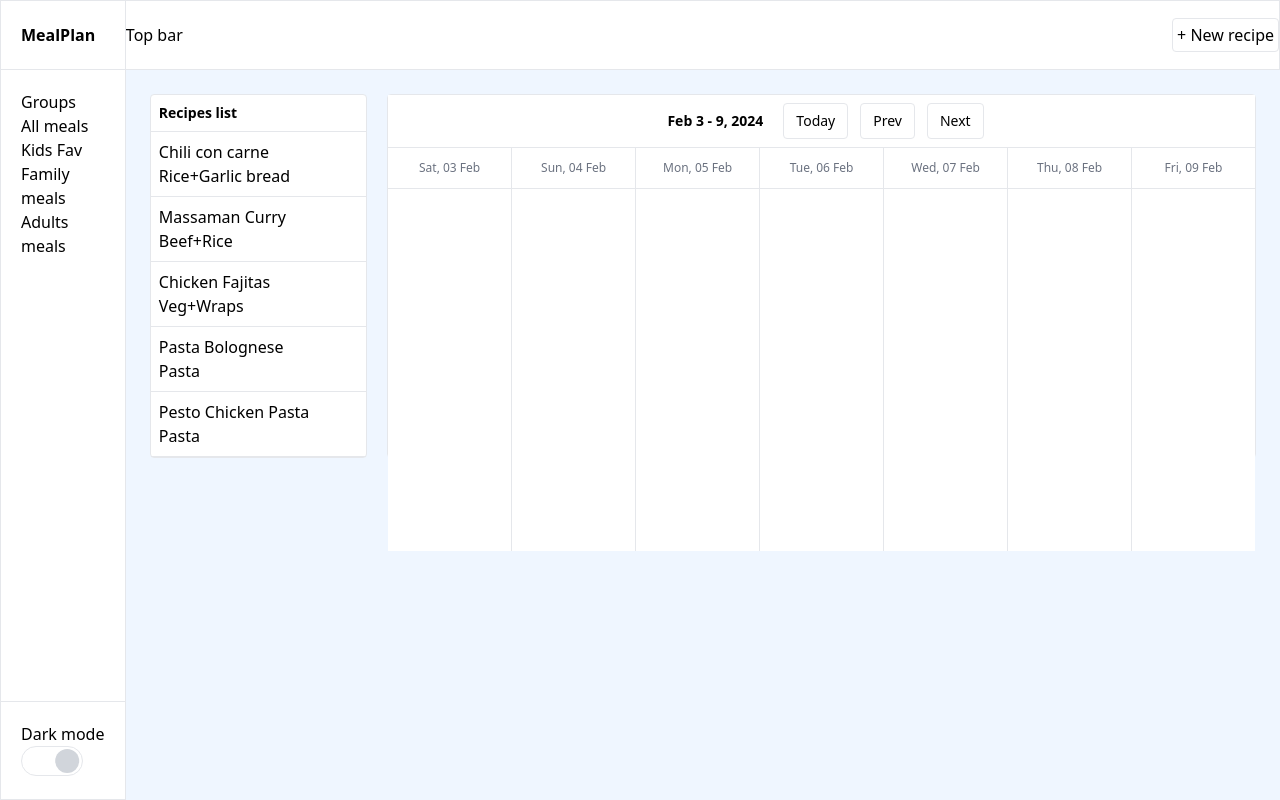
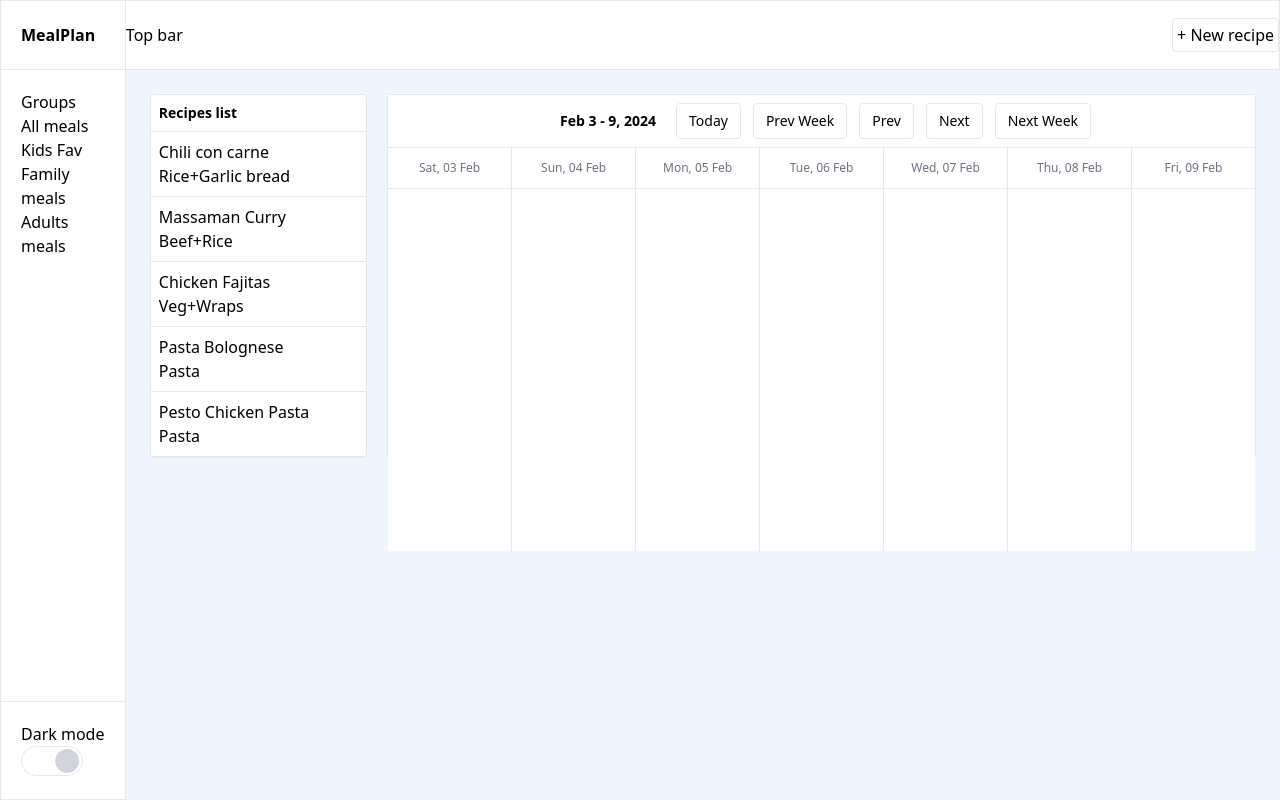
Before and after one commit to irynahowarth/meal-planning, a React (Vite) app: page / in a window 1280 px wide. Built offline with nearby package versions, Linux system fonts and the light colour scheme.

Commit message:
[feature]: add nextWeek/prevWeek buttons functionality.

```diff
--- a/src/components/Board.jsx
+++ b/src/components/Board.jsx
@@ -28,7 +28,26 @@ export default function Board() {
   }
 
   function changeDayHandle(e) {
-    const numDays = e.target.dataset.btn === "prev" ? -1 : 1;
+    let numDays = 0;
+    switch (e.target.dataset.btn) {
+      case "prev": {
+        numDays = -1;
+        break;
+      }
+      case "next": {
+        numDays = 1;
+        break;
+      }
+      case "prevWeek": {
+        numDays = -7;
+        break;
+      }
+      case "nextWeek": {
+        numDays = 7;
+        break;
+      }
+    }
+
     setViewToday((prev) => {
       const oldDate = new Date(prev);
       const newDate = addDays(oldDate, numDays);
@@ -74,6 +93,13 @@ export default function Board() {
         </button>
         <button
           className="border rounded p-1 px-3"
+          data-btn="prevWeek"
+          onClick={changeDayHandle}
+        >
+          Prev Week
+        </button>
+        <button
+          className="border rounded p-1 px-3"
           data-btn="prev"
           onClick={changeDayHandle}
         >
@@ -85,6 +111,13 @@ export default function Board() {
           onClick={changeDayHandle}
         >
           Next
+        </button>
+        <button
+          className="border rounded p-1 px-3"
+          data-btn="nextWeek"
+          onClick={changeDayHandle}
+        >
+          Next Week
         </button>
       </div>
       <div>
```
